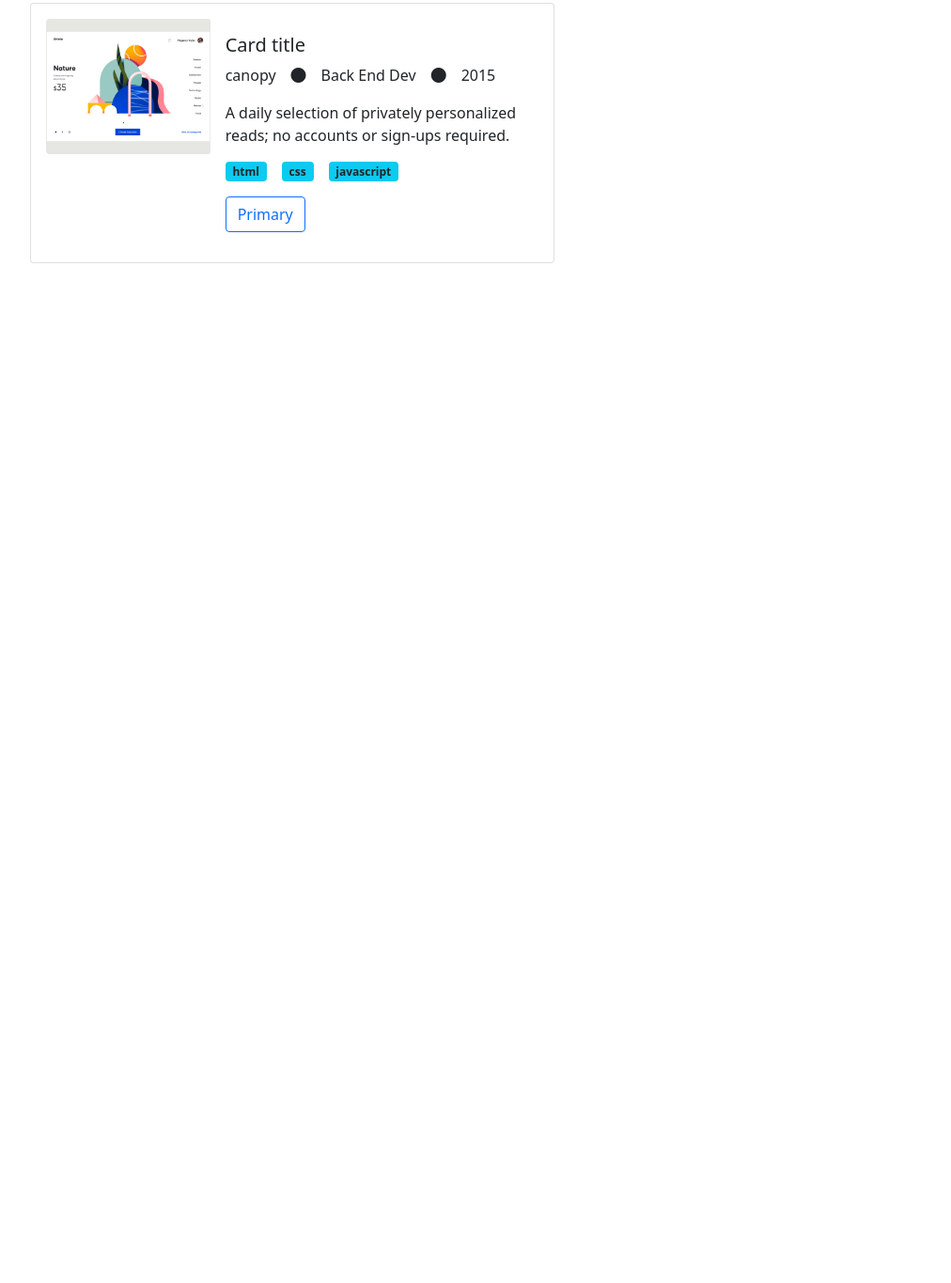
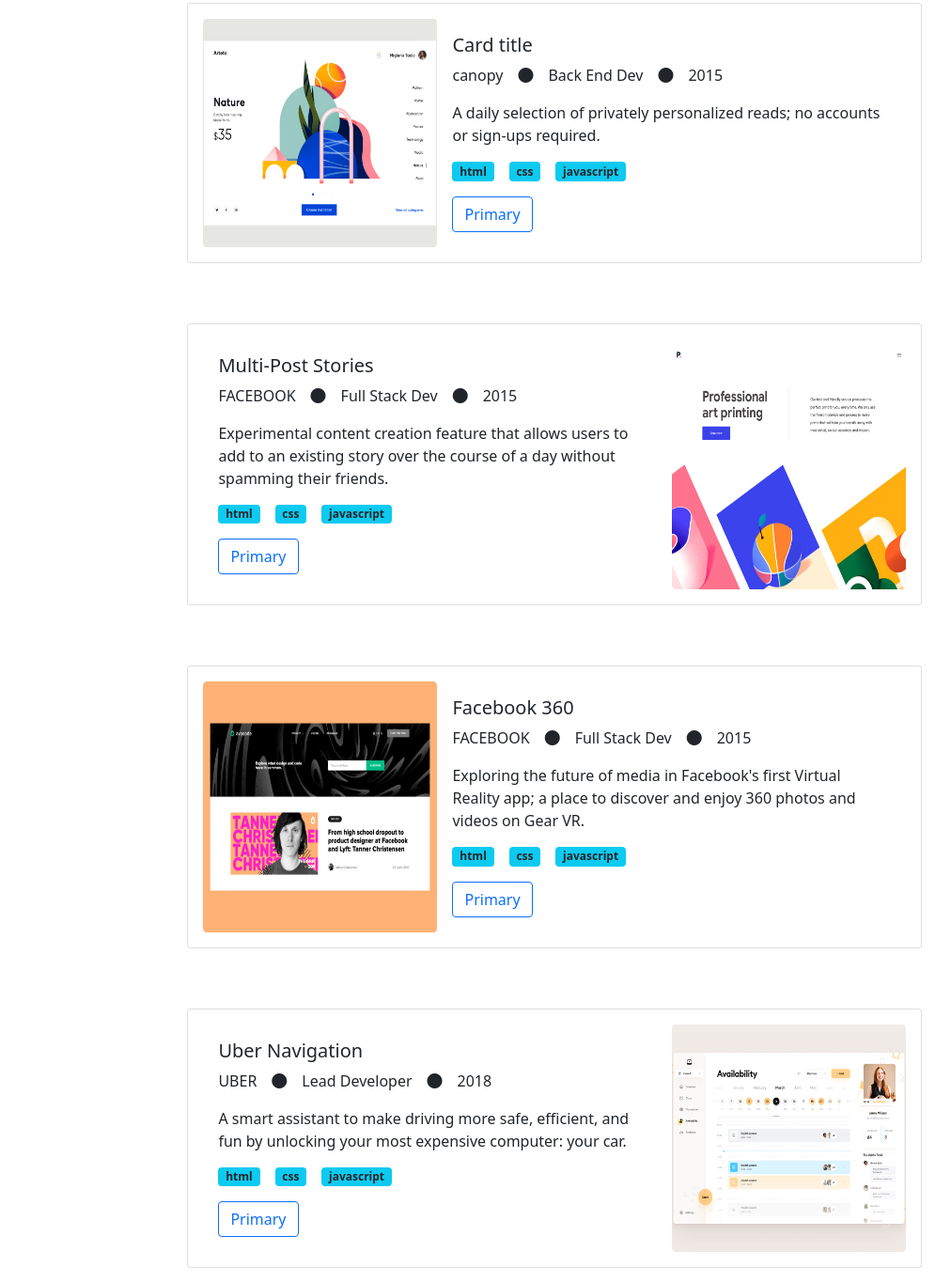
Before and after one commit to LuisSalas94/bootstrap-portofolio, a plain HTML site: page index.html in a window 1280 px wide. Shown: the part 921-2286 px from the top of the page at 94% size, without its empty margins (50-1062 px from the left). Before the commit the page ends 1217 px from the top, so only its background shows below. Drawn offline with nearby package versions, Linux system fonts and the light colour scheme.

Commit message:
Finish card section

```diff
--- a/index.html
+++ b/index.html
@@ -26,13 +26,23 @@
 		<nav class="navbar navbar-expand-lg navbar-light bg-light static-top">
 			<div class="container">
 				<a class="navbar-brand" href="#">Fernando</a>
-				<button class="navbar-toggler" type="button" data-bs-toggle="collapse" data-bs-target="#navbarSupportedContent" aria-controls="navbarSupportedContent" aria-expanded="false" aria-label="Toggle navigation">
+				<button
+					class="navbar-toggler"
+					type="button"
+					data-bs-toggle="collapse"
+					data-bs-target="#navbarSupportedContent"
+					aria-controls="navbarSupportedContent"
+					aria-expanded="false"
+					aria-label="Toggle navigation"
+				>
 					<span class="navbar-toggler-icon"></span>
 				</button>
 				<div class="collapse navbar-collapse" id="navbarSupportedContent">
 					<ul class="navbar-nav ms-auto">
 						<li class="nav-item">
-							<a class="nav-link active" aria-current="page" href="#">Portfolio</a>
+							<a class="nav-link active" aria-current="page" href="#"
+								>Portfolio</a
+							>
 						</li>
 						<li class="nav-item">
 							<a class="nav-link active" aria-current="page" href="#">About</a>
@@ -44,9 +54,9 @@
 				</div>
 			</div>
 		</nav>
-		<div style="height: 250px;"></div>
+		<div style="height: 250px"></div>
 		<div class="d-flex justify-content-center">
-			<div class="jumbotron jumbotron-fluid" style="max-width: 600px;">
+			<div class="jumbotron jumbotron-fluid" style="max-width: 600px">
 				<h1 class="display-4">
 					I'm Fernando <br />
 					Glad to see you!
@@ -66,16 +76,16 @@
 				</ul>
 			</div>
 		</div>
-		<div style="height: 250px;"></div>
+		<div style="height: 250px"></div>
 
-		<div class="container">
+		<div class="container d-flex flex-column align-items-center gap-5">
 			<!-- card1 -->
-			<div class="card mb-3 p-3" style="max-width: 50%">
+			<div class="card mb-3 p-3" style="max-width: 70%">
 				<div class="row g-0">
 					<div class="col-md-4">
 						<img
 							src="img/desktop-img1.jpg"
-							class="img-fluid rounded-start"
+							class="img-fluid rounded-start h-100"
 							alt="..."
 						/>
 					</div>
@@ -105,6 +115,119 @@
 					</div>
 				</div>
 			</div>
+
+			<!-- card2 -->
+			<div class="card mb-3 p-3" style="max-width: 70%">
+				<div class="row g-0">
+					<div class="col-md-4 order-1">
+						<img
+							src="img/desktop-img2.jpg"
+							class="img-fluid rounded-start h-100"
+							alt="..."
+						/>
+					</div>
+					<div class="col-md-8">
+						<div class="card-body">
+							<h5 class="card-title">Multi-Post Stories</h5>
+							<ul class="list-unstyled d-flex gap-3">
+								<li>FACEBOOK</li>
+								<li><i class="fas fa-circle"></i></li>
+								<li>Full Stack Dev</li>
+								<li><i class="fas fa-circle"></i></li>
+								<li>2015</li>
+							</ul>
+							<p class="card-text">
+								Experimental content creation feature that allows users to add
+								to an existing story over the course of a day without spamming
+								their friends.
+							</p>
+							<ul class="list-unstyled d-flex gap-3">
+								<li class="badge bg-info text-dark">html</li>
+								<li class="badge bg-info text-dark">css</li>
+								<li class="badge bg-info text-dark">javascript</li>
+							</ul>
+							<button type="button" class="btn btn-outline-primary">
+								Primary
+							</button>
+						</div>
+					</div>
+				</div>
+			</div>
+
+			<!-- card3 -->
+			<div class="card mb-3 p-3" style="max-width: 70%">
+				<div class="row g-0">
+					<div class="col-md-4">
+						<img
+							src="img/desktop-img3.jpg"
+							class="img-fluid rounded-start h-100"
+							alt="..."
+						/>
+					</div>
+					<div class="col-md-8">
+						<div class="card-body">
+							<h5 class="card-title">Facebook 360</h5>
+							<ul class="list-unstyled d-flex gap-3">
+								<li>FACEBOOK</li>
+								<li><i class="fas fa-circle"></i></li>
+								<li>Full Stack Dev</li>
+								<li><i class="fas fa-circle"></i></li>
+								<li>2015</li>
+							</ul>
+							<p class="card-text">
+								Exploring the future of media in Facebook's first Virtual
+								Reality app; a place to discover and enjoy 360 photos and videos
+								on Gear VR.
+							</p>
+							<ul class="list-unstyled d-flex gap-3">
+								<li class="badge bg-info text-dark">html</li>
+								<li class="badge bg-info text-dark">css</li>
+								<li class="badge bg-info text-dark">javascript</li>
+							</ul>
+							<button type="button" class="btn btn-outline-primary">
+								Primary
+							</button>
+						</div>
+					</div>
+				</div>
+			</div>
+
+			<!-- card4 -->
+			<div class="card mb-3 p-3" style="max-width: 70%">
+				<div class="row g-0">
+					<div class="col-md-4 order-1">
+						<img
+							src="img/desktop-img4.jpg"
+							class="img-fluid rounded-start h-100"
+							alt="..."
+						/>
+					</div>
+					<div class="col-md-8">
+						<div class="card-body">
+							<h5 class="card-title">Uber Navigation</h5>
+							<ul class="list-unstyled d-flex gap-3">
+								<li>UBER</li>
+								<li><i class="fas fa-circle"></i></li>
+								<li>Lead Developer</li>
+								<li><i class="fas fa-circle"></i></li>
+								<li>2018</li>
+							</ul>
+							<p class="card-text">
+								A smart assistant to make driving more safe, efficient, and fun
+								by unlocking your most expensive computer: your car.
+							</p>
+							<ul class="list-unstyled d-flex gap-3">
+								<li class="badge bg-info text-dark">html</li>
+								<li class="badge bg-info text-dark">css</li>
+								<li class="badge bg-info text-dark">javascript</li>
+							</ul>
+							<button type="button" class="btn btn-outline-primary">
+								Primary
+							</button>
+						</div>
+					</div>
+				</div>
+			</div>
 		</div>
 
 		<!-- Option 1: Bootstrap Bundle with Popper -->
```
